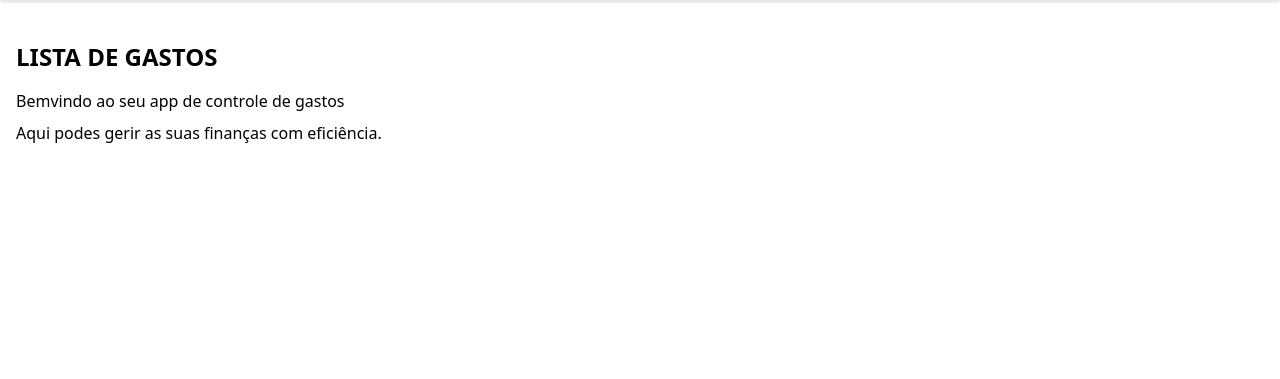
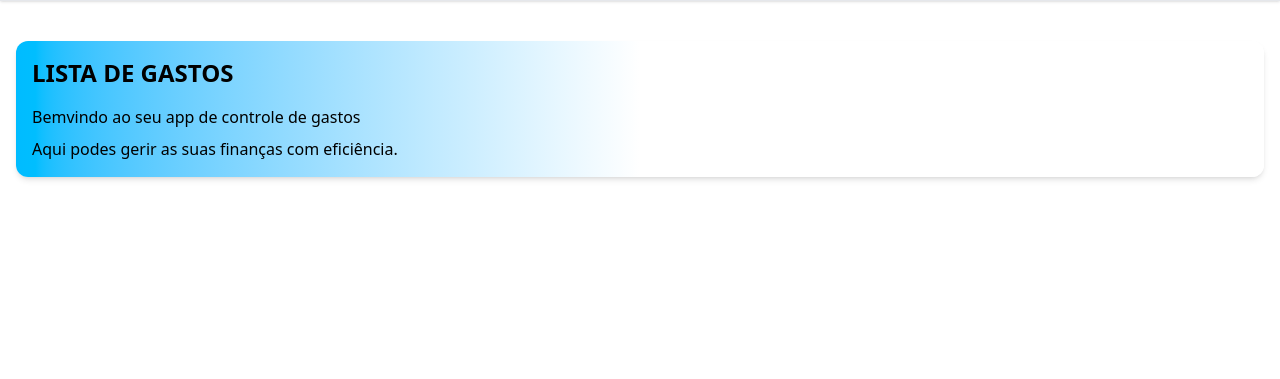
Before and after one commit to katalekoweb/django-expenses-track-app, a Django app: page / in a window 1280 px wide. Shown: the part 68-447 px from the top of the page. Run offline with Django 5.2, Linux system fonts and the light colour scheme.

Commit message:
main header page style

```diff
--- a/expensetrack/expense/templates/expense/index.html
+++ b/expensetrack/expense/templates/expense/index.html
@@ -1,9 +1,13 @@
 {% extends "layout.html" %}
 
-{% block title %} Controle de Gastos App {% endblock %}
+{% block title %} Controle de Gastos App
+
+{% endblock %}
 
 {% block content %}
-<h1 class="text-2xl font-bold uppercase">Lista de gastos</h1>
-<p class="mt-4">Bemvindo ao seu app de controle de gastos</p>
-<p class="mt-2">Aqui podes gerir as suas finanças com eficiência.</p>
+<div class="bg-gradient-to-r via-white from-sky-400 to-white p-4 rounded-xl shadow-md">
+  <h1 class="text-2xl font-bold uppercase">Lista de gastos</h1>
+  <p class="mt-4">Bemvindo ao seu app de controle de gastos</p>
+  <p class="mt-2">Aqui podes gerir as suas finanças com eficiência.</p>
+</div>
 {% endblock %}
--- a/expensetrack/templates/layout.html
+++ b/expensetrack/templates/layout.html
@@ -5,11 +5,10 @@
     <meta name="viewport" content="width=device-width, initial-scale=1.0" />
     <title>{% block title %} Home {% endblock %} - Expenses track app</title>
     <script src="https://cdn.jsdelivr.net/npm/@tailwindcss/browser@4"></script>
-    <style type="text/tailwindcss">
-      @theme {
-        --color-clifford: #da373d;
-      }
-    </style>
+    <link
+      href="https://fonts.googleapis.com/css2?family=Roboto:wght@400;700&display=swap"
+      rel="stylesheet"
+    />
   </head>
   <body>
     <div class="flex flex-col justify-between min-h-screen">
```
